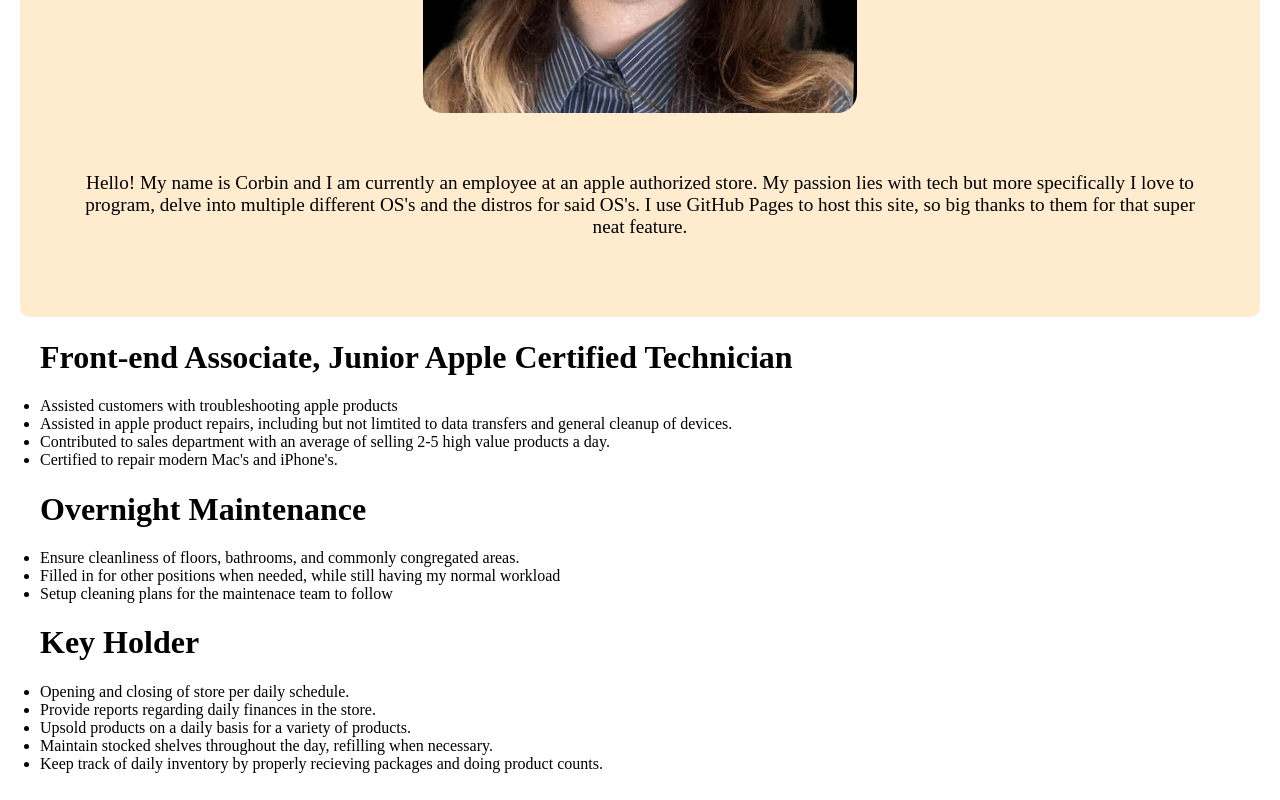
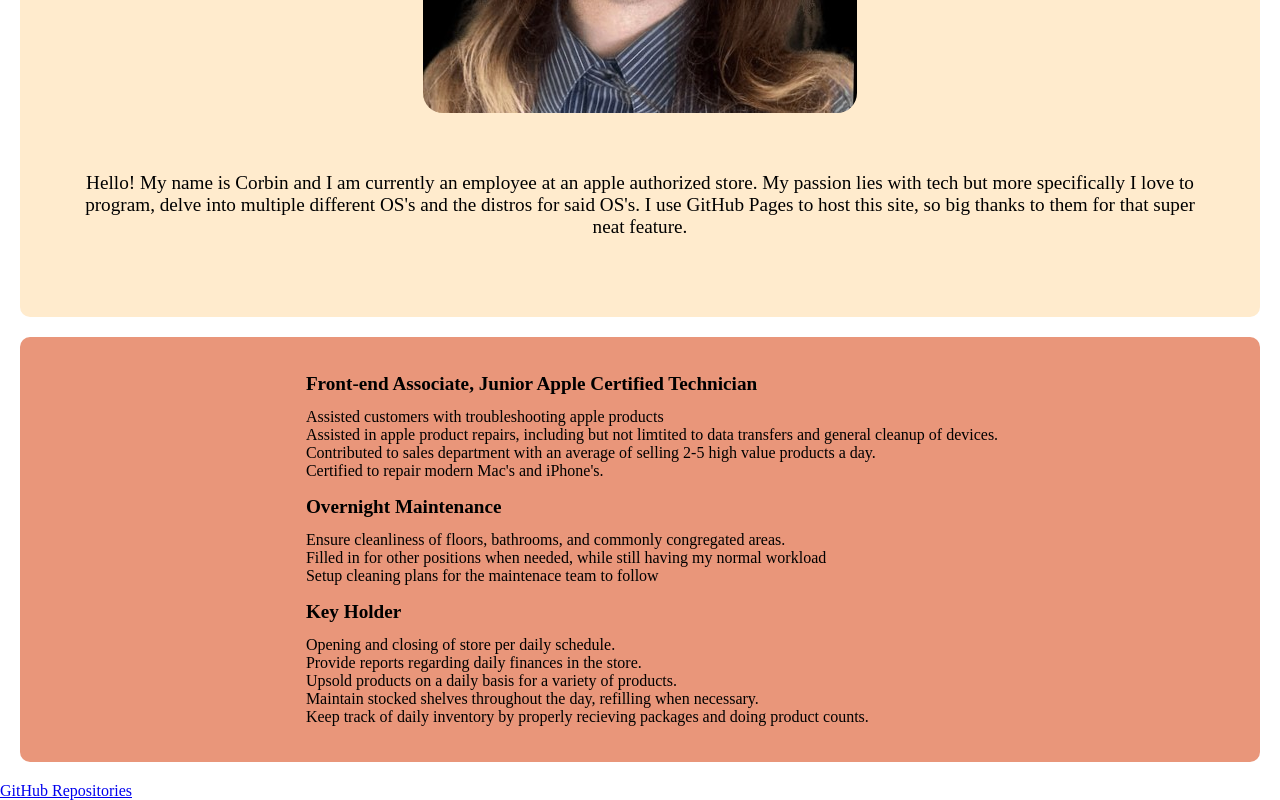
Before and after one commit to CMBBauc/corbinbaucom.github.io, a plain HTML site: page index.html in a window 1280 px wide. Shown: the part 539-1339 px from the top of the page. Drawn offline with Linux system fonts and the light colour scheme.

Commit message:
added styling and new files

```diff
--- a/index.html
+++ b/index.html
@@ -11,7 +11,7 @@
         <ul class="navigation-ul">
             <li class="navigation-item"><a href="#">Corbin</a></li>
             <li class="navigation-item">Résumé</li>
-            <li class="navigation-item">Projects</li>
+            <li class="navigation-item"><a href=projects.html>Projects</a></li>
         </ul>
     </nav>
     <div class="basic-info-section">
@@ -45,8 +45,17 @@
                 <li>Keep track of daily inventory by properly recieving packages and doing product counts.</li>
             </ul>
         </div>
+        <div class="skills">
+            <img>
+            <img>
+            <img>
+            <img>
+            <img>
+        </div>
     </div>
-    <div class="projects-section"> </div>
+    <div class="projects-section">
+        <a href="https://github.com/CMBBauc?tab=repositories">GitHub Repositories</a>
+    </div>
 </body>
 
 
--- a/styles.css
+++ b/styles.css
@@ -44,3 +44,23 @@ body {
     align-self: center;
     border-radius: 20px;
 }
+
+
+.resume-section {
+    background-color: darksalmon;
+    display: flex;
+    justify-content: center;
+    padding: 20px;
+    margin: 20px;
+    border-radius: 10px;
+}
+
+.job > h1 {
+    font-size: 1.2rem;
+    padding-right: 0;
+}
+
+.job > li {
+    list-style-type: none;
+
+}
```
Also changed, not shown: projects.html (added, +11 -0 lines).
